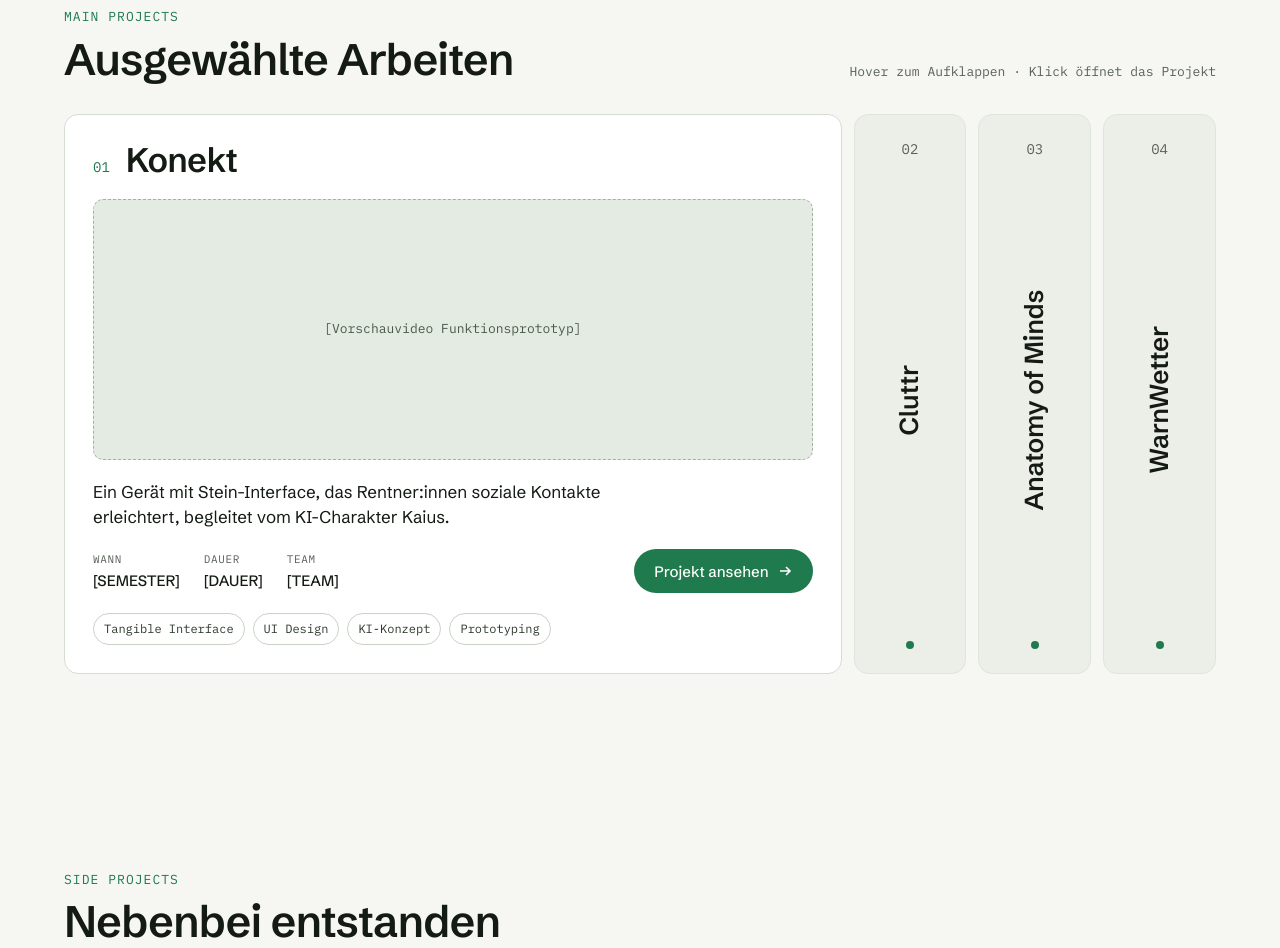
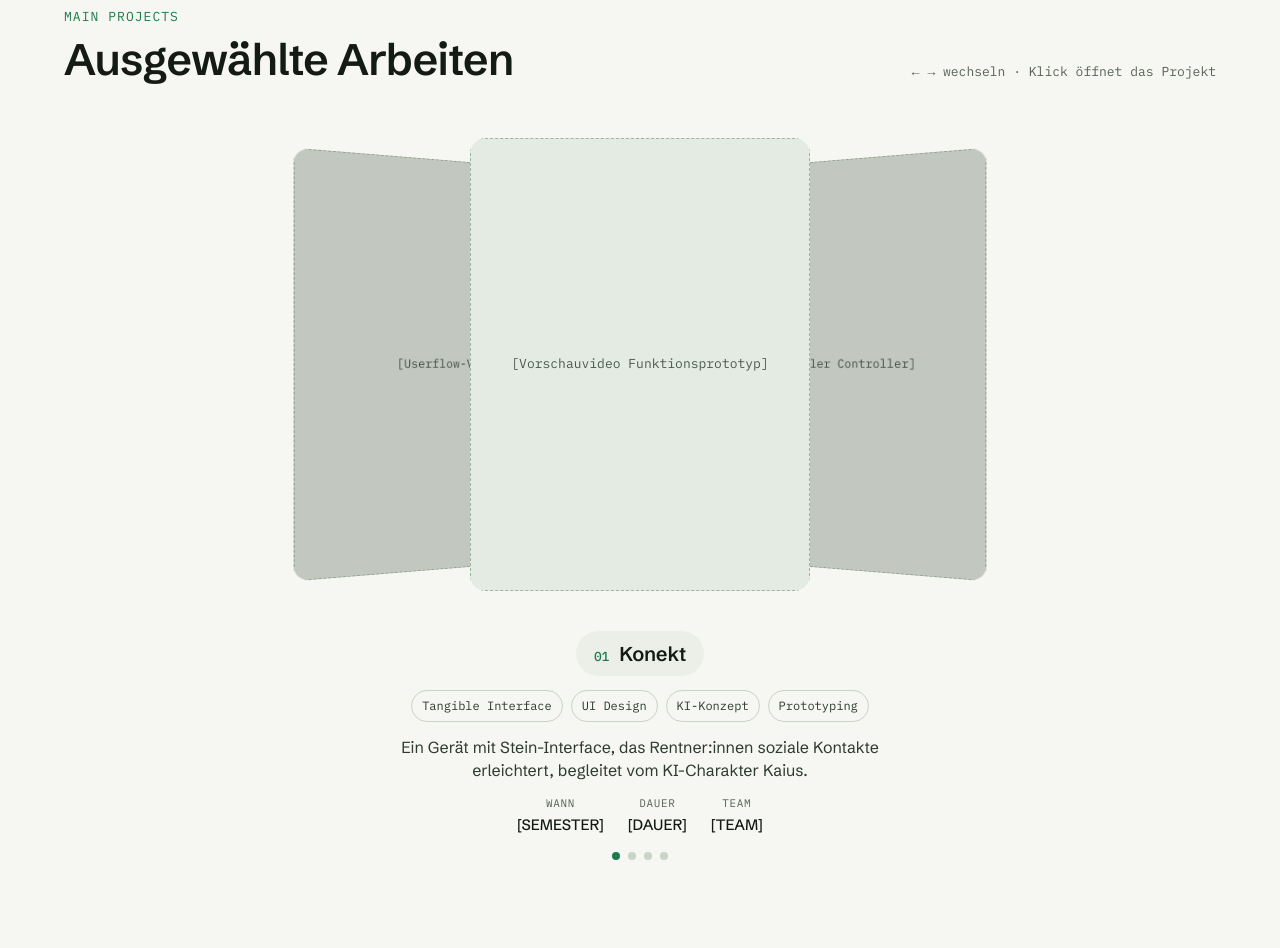
Before and after one commit to cosisoc/cosisoc, an Astro site: page / in a window 1280 px wide. Shown: the part 909-1857 px from the top of the page. Built offline with nearby package versions, Linux system fonts and the light colour scheme; Astro itself is replaced by a stand-in of ours.

Commit message:
Main Projects: Kartenstapel statt Akkordeon (Layout + Pfeiltasten)
Co-Authored-By: Claude Opus 5.5 <noreply@anthropic.com>

```diff
--- a/src/components/MainProjects.astro
+++ b/src/components/MainProjects.astro
@@ -2,11 +2,16 @@
 import Media from './Media.astro';
 import { projectUrl, useT, type Lang } from '../i18n/utils';
 import { projectNumber, type Project } from '../lib/projects';
-import '../styles/accordion.css';
+import '../styles/cardstack.css';
 
 interface Props { lang: Lang; projects: Project[] }
 const { lang, projects } = Astro.props;
 const t = useT(lang);
+const n = projects.length;
+// Position relativ zur aktiven Karte (zirkulär): 0 = aktiv, 1 = rechts, n-1 = links, sonst verdeckt
+const position = (i: number) => (i === 0 ? 'is-active' : i === 1 ? 'is-next' : i === n - 1 ? 'is-prev' : 'is-hidden');
+const cardLabel = (num: string, title: string) =>
+  lang === 'de' ? `Projekt ${num}: ${title} öffnen` : `Project ${num}: open ${title}`;
 ---
 <section class="section" id="main-projects">
   <div class="section-head">
@@ -17,43 +22,46 @@ const t = useT(lang);
     <span class="hint">{t('main.hint')}</span>
   </div>
 
-  <ul class="accordion" data-accordion>
+  <div class="cardstack" data-cardstack tabindex="0" aria-roledescription="carousel" aria-label={t('main.title')}>
+    <div class="stack">
+      {projects.map((p, i) => (
+        <a
+          class:list={['stack-card', position(i)]}
+          href={projectUrl(lang, p.slug)}
+          data-panel-open={i === 0 ? p.slug : undefined}
+          data-slug={p.slug}
+          aria-label={cardLabel(projectNumber(p), p.data.title)}
+          inert={position(i) === 'is-hidden'}
+          tabindex="-1"
+        >
+          <Media media={p.data.preview} class="stack-media" sizes="340px" />
+        </a>
+      ))}
+    </div>
+
+    <div class="stack-info">
       {projects.map((p, i) => {
-      const num = projectNumber(p);
         const facts = [
           [t('project.when'), p.data.semester],
           [t('project.duration'), p.data.duration],
           [t('project.team'), p.data.team],
         ];
         return (
-        <li class:list={['strip', { 'is-active': i === 0 }]}>
-          <button class="strip-toggle" aria-expanded={i === 0 ? 'true' : 'false'} aria-label={`${num} ${p.data.title} ${t('main.expand')}`}>
-            <span class="strip-num">{num}</span>
-            <span class="strip-title-vertical">{p.data.title}</span>
-            <span class="strip-dot" />
-          </button>
-          <div class="strip-body">
-            <div class="strip-head">
-              <span class="strip-num-accent">{num}</span>
-              <h3>{p.data.title}</h3>
-            </div>
-            <Media media={p.data.preview} class="strip-media" />
-            <p class="strip-desc">{p.data.short}</p>
-            <div class="strip-row">
-              <dl class="strip-facts">
+          <div class="stack-detail" data-info hidden={i !== 0}>
+            <p class="stack-pill"><span class="stack-pill-num">{projectNumber(p)}</span>{p.data.title}</p>
+            <ul class="tags">{p.data.tags.map((tag) => <li class="tag">{tag}</li>)}</ul>
+            <p class="stack-desc">{p.data.short}</p>
+            <dl class="stack-facts">
               {facts.map(([k, v]) => <div><dt class="label">{k}</dt><dd>{v}</dd></div>)}
             </dl>
-              <a class="btn" href={projectUrl(lang, p.slug)} data-panel-open={p.slug}>
-                {t('project.view')}
-                <svg width="16" height="16" viewBox="0 0 16 16" fill="none" stroke="currentColor" stroke-width="1.6" aria-hidden="true"><path d="M3 8h10M9 4l4 4-4 4" /></svg>
-              </a>
           </div>
-            <ul class="tags">{p.data.tags.map((tag) => <li class="tag">{tag}</li>)}</ul>
-          </div>
-        </li>
         );
       })}
-  </ul>
+      <div class="stack-dots" aria-hidden="true">
+        {projects.map((_, i) => <span class:list={['stack-dot', { 'is-current': i === 0 }]} />)}
+      </div>
+    </div>
+  </div>
 </section>
 
-<script src="../scripts/accordion.js"></script>
+<script src="../scripts/cardstack.js"></script>
--- a/src/i18n/ui.ts
+++ b/src/i18n/ui.ts
@@ -6,10 +6,8 @@ export const ui = {
     'nav.about': 'About',
     'nav.lang': 'Sprache wechseln',
     'main.title': 'Ausgewählte Arbeiten',
-    'main.hint': 'Hover zum Aufklappen · Klick öffnet das Projekt',
-    'main.expand': 'aufklappen',
+    'main.hint': '← → wechseln · Klick öffnet das Projekt',
     'side.title': 'Nebenbei entstanden',
-    'project.view': 'Projekt ansehen',
     'project.when': 'Wann',
     'project.duration': 'Dauer',
     'project.team': 'Team',
@@ -31,10 +29,8 @@ export const ui = {
     'nav.about': 'About',
     'nav.lang': 'Switch language',
     'main.title': 'Selected Work',
-    'main.hint': 'Hover to expand · Click to open the project',
-    'main.expand': 'expand',
+    'main.hint': '← → to browse · Click to open the project',
     'side.title': 'Side Quests',
-    'project.view': 'View project',
     'project.when': 'When',
     'project.duration': 'Duration',
     'project.team': 'Team',
--- a/src/scripts/accordion.js
+++ /dev/null
@@ -1,23 +0,0 @@
-// Main Projects: Hover, Fokus oder Klick klappt einen Streifen auf.
-// Klick auf einen offenen Streifen öffnet das Projekt.
-for (const list of document.querySelectorAll('[data-accordion]')) {
-  const strips = [...list.querySelectorAll('.strip')];
-
-  const activate = (strip) => {
-    for (const s of strips) {
-      const on = s === strip;
-      s.classList.toggle('is-active', on);
-      s.querySelector('.strip-toggle').setAttribute('aria-expanded', String(on));
-    }
-  };
-
-  for (const strip of strips) {
-    const toggle = strip.querySelector('.strip-toggle');
-    strip.addEventListener('mouseenter', () => activate(strip));
-    toggle.addEventListener('focus', () => activate(strip));
-    toggle.addEventListener('click', () => activate(strip));
-    strip.querySelector('.strip-body').addEventListener('click', (e) => {
-      if (!e.target.closest('a, button')) strip.querySelector('[data-panel-open]').click();
-    });
-  }
-}
--- /dev/null
+++ b/src/scripts/cardstack.js
@@ -0,0 +1,36 @@
+// Main Projects: Kartenstapel. Setzt nur Positionsklassen, das Aussehen steht in cardstack.css.
+const POSITIONS = ['is-active', 'is-next', 'is-hidden', 'is-prev'];
+
+for (const root of document.querySelectorAll('[data-cardstack]')) {
+  const cards = [...root.querySelectorAll('.stack-card')];
+  const details = [...root.querySelectorAll('[data-info]')];
+  const dots = [...root.querySelectorAll('.stack-dot')];
+  const n = cards.length;
+  let active = 0;
+
+  // Position relativ zur aktiven Karte (zirkulär): 0 aktiv, 1 rechts, n-1 links, Rest verdeckt
+  const positionOf = (i) => {
+    const rel = (i - active + n) % n;
+    return rel === 0 ? 'is-active' : rel === 1 ? 'is-next' : rel === n - 1 ? 'is-prev' : 'is-hidden';
+  };
+
+  const show = (index) => {
+    active = (index + n) % n;
+    cards.forEach((card, i) => {
+      const pos = positionOf(i);
+      card.classList.remove(...POSITIONS);
+      card.classList.add(pos);
+      card.inert = pos === 'is-hidden';
+      // Nur die aktive Karte öffnet beim Klick das Projekt (panel.js)
+      if (pos === 'is-active') card.dataset.panelOpen = card.dataset.slug;
+      else delete card.dataset.panelOpen;
+    });
+    details.forEach((detail, i) => { detail.hidden = i !== active; });
+    dots.forEach((dot, i) => dot.classList.toggle('is-current', i === active));
+  };
+
+  root.addEventListener('keydown', (e) => {
+    if (e.key === 'ArrowRight') { e.preventDefault(); show(active + 1); }
+    if (e.key === 'ArrowLeft') { e.preventDefault(); show(active - 1); }
+  });
+}
--- a/src/styles/accordion.css
+++ /dev/null
@@ -1,86 +0,0 @@
-/* Main Projects: Akkordeon-Streifen (aus docs/akkordeon-prototyp.html übersetzt) */
-.accordion {
-  display: flex;
-  gap: 12px;
-  height: 560px;
-}
-
-.strip {
-  flex: 1 1 0;
-  min-width: 0;
-  position: relative;
-  overflow: hidden;
-  border-radius: var(--radius-lg);
-  background: var(--c-surface-muted);
-  border: 1px solid var(--c-border-soft);
-  transition: flex-grow var(--dur-slow) var(--ease), background var(--dur) ease;
-}
-.strip.is-active {
-  flex-grow: 7;
-  background: var(--c-surface);
-  border-color: var(--c-border);
-}
-
-/* Zugeklappt: Nummer + vertikaler Titel */
-.strip-toggle {
-  all: unset;
-  cursor: pointer;
-  box-sizing: border-box;
-  position: absolute;
-  inset: 0;
-  display: flex;
-  flex-direction: column;
-  align-items: center;
-  justify-content: space-between;
-  padding: 24px 0;
-}
-.strip-toggle:focus-visible { outline: 2px solid var(--c-accent); outline-offset: -4px; border-radius: var(--radius-lg); }
-.strip.is-active .strip-toggle { opacity: 0; pointer-events: none; }
-.strip-num { font-family: var(--f-mono); font-size: 14px; color: var(--c-text-muted); }
-.strip-title-vertical {
-  writing-mode: vertical-rl;
-  transform: rotate(180deg);
-  font-size: 26px;
-  font-weight: 600;
-  letter-spacing: -0.01em;
-  white-space: nowrap;
-}
-.strip-dot { width: 8px; height: 8px; border-radius: 50%; background: var(--c-accent); }
-
-/* Aufgeklappt */
-.strip-body {
-  position: absolute;
-  inset: 0;
-  min-width: 620px;
-  padding: 28px;
-  display: flex;
-  flex-direction: column;
-  gap: 20px;
-  visibility: hidden;
-  cursor: pointer;
-}
-.strip.is-active .strip-body { visibility: visible; }
-.strip-head { display: flex; align-items: baseline; gap: 16px; }
-.strip-num-accent { font-family: var(--f-mono); font-size: 14px; color: var(--c-accent); }
-.strip-head h3 { font-size: 34px; }
-.strip-body .strip-media { flex: 1 1 auto; min-height: 0; }
-.strip-desc { max-width: 560px; }
-.strip-row {
-  display: flex;
-  flex-wrap: wrap;
-  align-items: center;
-  justify-content: space-between;
-  gap: 16px;
-}
-.strip-facts { display: flex; flex-wrap: wrap; gap: 24px; }
-.strip-facts div { display: flex; flex-direction: column; gap: 2px; }
-.strip-facts dd { font-size: 15px; font-weight: 500; }
-
-/* Schmale Bildschirme: vertikale Liste, alle Projekte offen */
-@media (max-width: 767px) {
-  .accordion { flex-direction: column; height: auto; }
-  .strip-toggle { display: none; }
-  .strip-body { position: static; min-width: 0; padding: 20px; visibility: visible; }
-  .strip, .strip.is-active { flex: none; background: var(--c-surface); }
-  .strip-body .strip-media { aspect-ratio: 16 / 10; }
-}
--- /dev/null
+++ b/src/styles/cardstack.css
@@ -0,0 +1,96 @@
+/* Main Projects: Kartenstapel mit hervorlugenden Nachbarkarten.
+   Alle Positionen stehen hier als Klassen; cardstack.js setzt nur die Klassen. */
+.cardstack {
+  --card-w: 340px;
+  display: flex;
+  flex-direction: column;
+  align-items: center;
+  gap: 40px;
+  padding-block: 24px;
+  border-radius: var(--radius-lg);
+}
+.cardstack:focus-visible { outline: 2px solid var(--c-accent); outline-offset: 8px; }
+
+.stack {
+  position: relative;
+  width: 100%;
+  height: calc(var(--card-w) * 4 / 3);
+  perspective: 1200px;
+  transform-style: preserve-3d;
+  overflow-x: clip; /* Nachbarkarten nicht über den Bildschirmrand ragen lassen (clip erhält 3D) */
+}
+
+.stack-card {
+  position: absolute;
+  top: 0;
+  left: 50%;
+  width: var(--card-w);
+  aspect-ratio: 3 / 4;
+  margin-left: calc(var(--card-w) / -2);
+  overflow: hidden;
+  border-radius: var(--radius-card);
+  text-decoration: none;
+  transform-style: preserve-3d;
+  transition: transform var(--dur) var(--ease), opacity var(--dur) var(--ease);
+}
+.stack .stack-card .stack-media {
+  height: 100%;
+  min-height: 0;
+  border-radius: 0;
+  object-fit: cover;
+}
+/* Abdunkeln der Nachbarn über ein Overlay, damit nur opacity animiert wird */
+.stack-card::after {
+  content: '';
+  position: absolute;
+  inset: 0;
+  background: #000;
+  opacity: 0;
+  pointer-events: none;
+  transition: opacity var(--dur) var(--ease);
+}
+
+.stack-card.is-active { z-index: 3; transform: none; }
+.stack-card.is-next { z-index: 2; transform: translateX(55%) scale(0.9) rotateY(-25deg); }
+.stack-card.is-prev { z-index: 2; transform: translateX(-55%) scale(0.9) rotateY(25deg); }
+.stack-card.is-next::after,
+.stack-card.is-prev::after { opacity: 0.15; }
+.stack-card.is-hidden { z-index: 1; transform: scale(0.8); opacity: 0; }
+
+/* Info unter dem Stapel */
+.stack-info {
+  display: flex;
+  flex-direction: column;
+  align-items: center;
+  gap: 16px;
+  max-width: 560px;
+  text-align: center;
+}
+.stack-detail { display: flex; flex-direction: column; align-items: center; gap: 14px; }
+.stack-detail[hidden] { display: none; }
+.stack-pill {
+  display: inline-flex;
+  align-items: baseline;
+  gap: 10px;
+  padding: 8px 18px;
+  border-radius: 999px;
+  background: var(--c-surface-muted);
+  font-size: 20px;
+  font-weight: 600;
+  letter-spacing: -0.01em;
+}
+.stack-pill-num { font-family: var(--f-mono); font-size: 13px; font-weight: 500; color: var(--c-accent); }
+.stack-detail .tags { justify-content: center; }
+.stack-desc { font-size: 16px; color: var(--c-text-soft); }
+.stack-facts { display: flex; flex-wrap: wrap; justify-content: center; gap: 24px; }
+.stack-facts div { display: flex; flex-direction: column; gap: 2px; }
+.stack-facts dd { font-size: 15px; font-weight: 500; }
+
+.stack-dots { display: flex; gap: 8px; }
+.stack-dot { width: 8px; height: 8px; border-radius: 50%; background: var(--c-border-tag); }
+.stack-dot.is-current { background: var(--c-accent); }
+
+/* Mobile: nur Grundgerüst */
+@media (max-width: 767px) {
+  .cardstack { --card-w: 70vw; }
+}
--- a/src/styles/tokens.css
+++ b/src/styles/tokens.css
@@ -27,6 +27,7 @@
   --nav-h: 64px;
   --radius: 10px;
   --radius-lg: 14px;
+  --radius-card: 16px;
   --content-max: 1280px;
 
   /* Bewegung */
```
Lines whose indentation alone changed are shown as unchanged.
